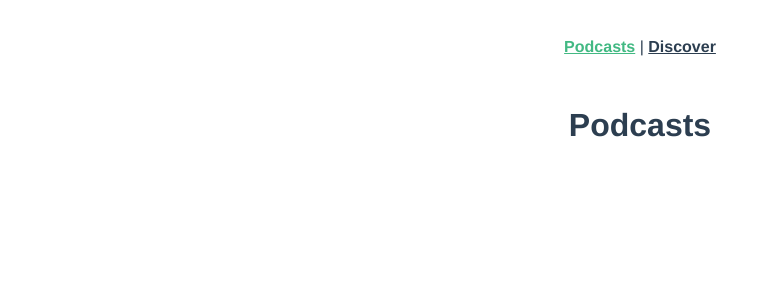
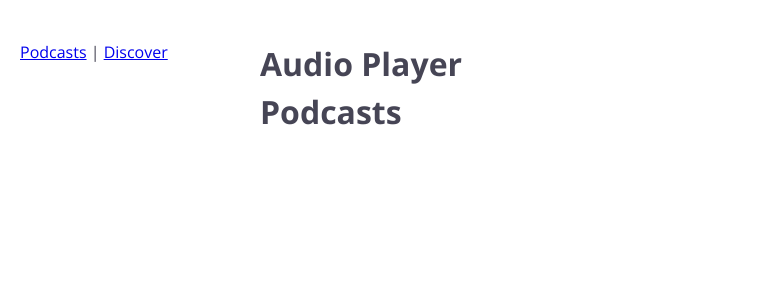
Before and after one commit to okradze/podcast-player-vue, a Vue app: page / in a window 1280 px wide. Shown: the top 300 px of the page, without its empty margins (0-758 px from the left). Built offline with nearby package versions, Linux system fonts and the light colour scheme.

Commit message:
Global Styles

```diff
--- a/src/App.vue
+++ b/src/App.vue
@@ -1,30 +1,91 @@
 <template>
-  <div id="nav">
-    <router-link to="/">Podcasts</router-link> |
-    <router-link to="/discover">Discover</router-link>
+  <div class="container">
+    <div class="app">
+      <div>
+        <router-link to="/">Podcasts</router-link> |
+        <router-link to="/discover">Discover</router-link>
+      </div>
+      <h1>Audio Player</h1>
+      <div class="main-page">
+        <router-view></router-view>
+      </div>
+    </div>
   </div>
-  <router-view />
 </template>
 
 <style lang="scss">
-#app {
-  font-family: Avenir, Helvetica, Arial, sans-serif;
-  -webkit-font-smoothing: antialiased;
-  -moz-osx-font-smoothing: grayscale;
-  text-align: center;
-  color: #2c3e50;
+@import url('https://fonts.googleapis.com/css?family=Open+Sans:400,600,700&display=swap');
+@import './utils';
+
+*,
+*::before,
+*::after {
+    margin: 0;
+    padding: 0;
+    box-sizing: inherit;
 }
 
-#nav {
-  padding: 30px;
+html {
+    font-size: 62.5%;
+    box-sizing: border-box;
+    -webkit-font-smoothing: subpixel-antialiased;
+    -moz-osx-font-smoothing: grayscale;
 
-  a {
-    font-weight: bold;
-    color: #2c3e50;
+    ::-webkit-scrollbar {
+        width: 9px;
+        height: 9px;
+    }
+    ::-webkit-scrollbar-track {
+        background: #f4f4f4;
+    }
+    ::-webkit-scrollbar-thumb {
+        background: $primary;
+    }
+}
 
-    &.router-link-exact-active {
-      color: #42b983;
+body {
+    font-family: 'Open Sans', Helvetica, sans-serif;
+    font-size: 1.6rem;
+    line-height: 1.5;
+    color: $text;
+    overflow-y: scroll;
+}
+
+h1 {
+    margin: 0;
+}
+
+
+.app {
+    display: grid;
+    grid-template-columns: 20rem 1fr;
+    grid-column-gap: 4rem;
+    padding: 4rem 2rem;
+
+    @media only screen and (max-width: 850px) {
+        grid-column-gap: 0;
+        grid-template-columns: 1fr;
     }
-  }
+}
+
+.main-page {
+    grid-column-start: 2;
+    padding-bottom: 10rem;
+
+    @media only screen and (max-width: 850px) {
+        grid-column-start: 1;
+    }
+}
+
+.container {
+    width: 100%;
+    margin-left: auto;
+    margin-right: auto;
+}
+
+@media (min-width: 1600px) {
+    .container {
+        max-width: 1600px;
+    }
 }
 </style>
--- /dev/null
+++ b/src/_utils.scss
@@ -0,0 +1,7 @@
+$text: #464555;
+$offset: #fff;
+$primary: #5071ed;
+$secondary: #806dde;
+$light-text: #9f9fad;
+$bg: #f7f7f7;
+$light-border: #eee8e8;
```
Also changed, not shown: .eslintrc.js.
